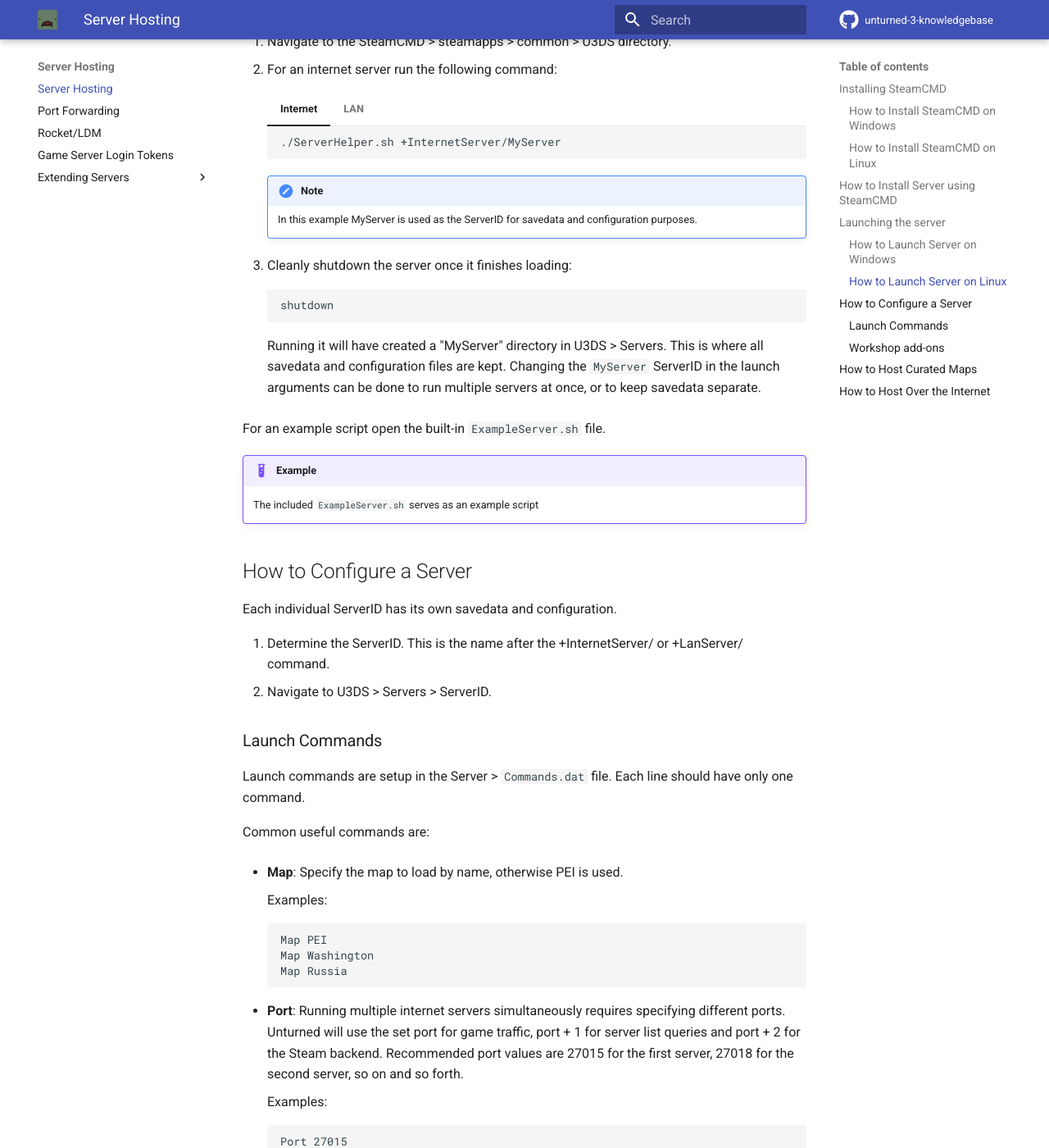
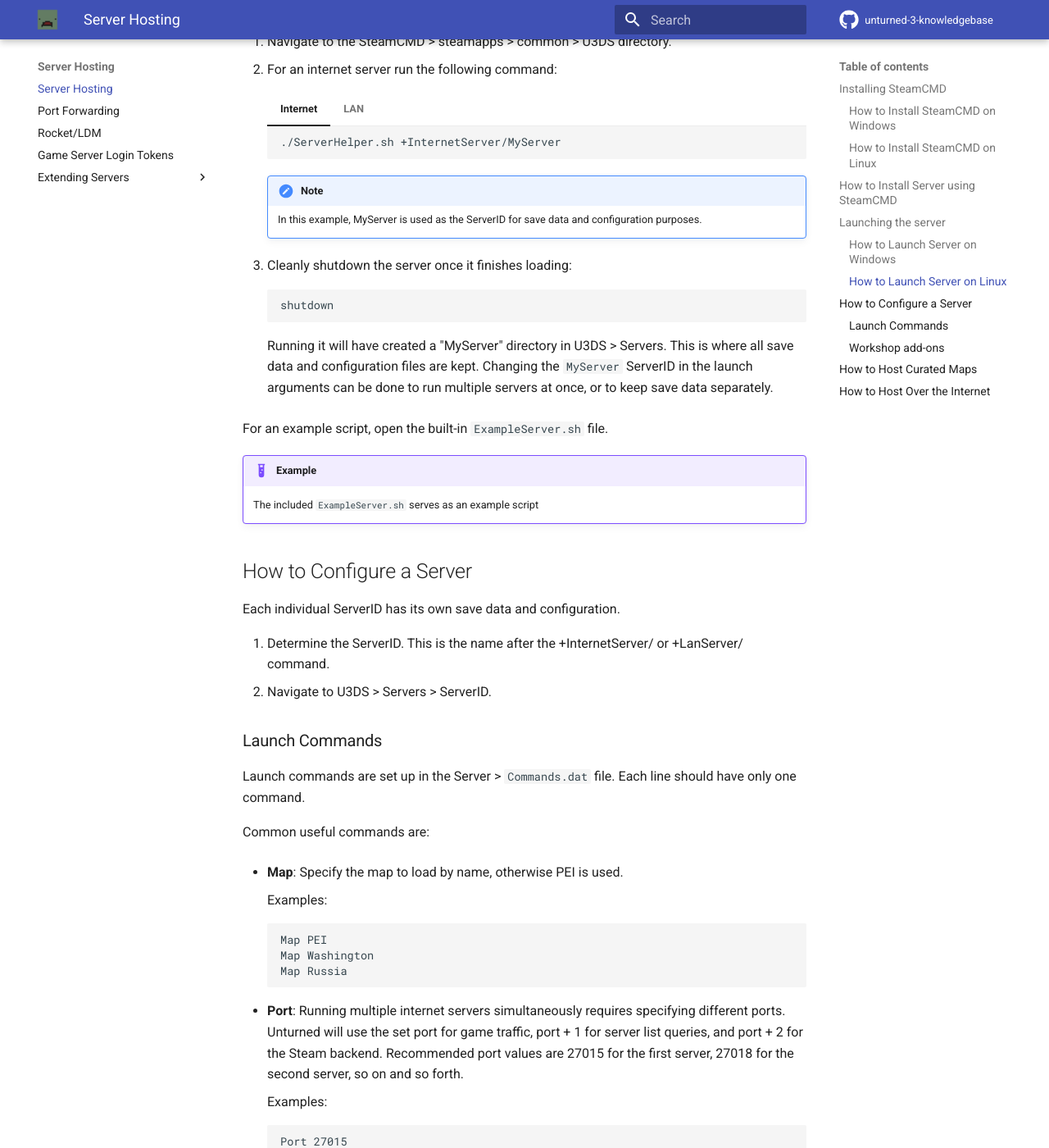
Before and after one commit to unturned-info/unturned-3-knowledgebase, an MkDocs documentation site: the page built from docs/Server Hosting/ServerHosting.md, in a window 1280 px wide and 1400 px high, scrolled down 3174 px. Shown: the whole window at 82% size. Built offline with MkDocs 1.6.1 and Material for MkDocs 9.7.7, drawn with Linux system fonts in a browser that asks for light colours; comment, search, counter and statistics services are not loaded; some of the changed text lies outside the part shown.

Commit message:
grammar/spelling corrections on server hosting page

````diff
--- a/docs/Server Hosting/ServerHosting.md
+++ b/docs/Server Hosting/ServerHosting.md
@@ -4,9 +4,8 @@
 
 ???+ Tip "Windows Server Hosting Tutorial Video"
     A video created by nelson that covers the basics of a windows server setup using the dedicated server app.
-    The video does not cover Linux based hosting or [**Port Forwarding**](docs/../PortForwarding.md) which is *required* for internet accessible servers.
+    The video does not cover Linux-based hosting or [**Port Forwarding**](docs/../PortForwarding.md) which is *required* for internet-accessible servers.
     <iframe width="560" height="315" src="https://www.youtube-nocookie.com/embed/8axVrnSLlx4" frameborder="0" allow="accelerometer; autoplay; clipboard-write; encrypted-media; gyroscope; picture-in-picture" allowfullscreen></iframe>
-
 
 __Multiplatform:__
 
@@ -85,7 +84,7 @@
         ```
 
     !!! note
-        In this example MyServer is used as the ServerID for savedata and configuration purposes.
+        In this example, MyServer is used as the ServerID for save data and configuration purposes.
 
 7. Save your changes.
 8. Double-click the batch script to launch the server.
@@ -93,7 +92,7 @@
 
         shutdown
 
-    Running it will have created a "MyServer" directory in U3DS > Servers. This is where all savedata and configuration files are kept. Changing the `MyServer` ServerID in the batch script can be done to run multiple servers at once, or to keep savedata separate.
+    Running it will have created a "MyServer" directory in U3DS > Servers. This is where all save data and configuration files are kept. Changing the `MyServer` ServerID in the batch script can be done to run multiple servers at once, or to keep save data separately.
 
 !!! example
     The included `ExampleServer.bat` serves as an example script
@@ -114,28 +113,28 @@
         ```
 
     !!! note
-        In this example MyServer is used as the ServerID for savedata and configuration purposes.
+        In this example, MyServer is used as the ServerID for save data and configuration purposes.
 
 3. Cleanly shutdown the server once it finishes loading:
 
         shutdown
 
-    Running it will have created a "MyServer" directory in U3DS > Servers. This is where all savedata and configuration files are kept. Changing the `MyServer` ServerID in the launch arguments can be done to run multiple servers at once, or to keep savedata separate.
+    Running it will have created a "MyServer" directory in U3DS > Servers. This is where all save data and configuration files are kept. Changing the `MyServer` ServerID in the launch arguments can be done to run multiple servers at once, or to keep save data separately.
 
-For an example script open the built-in `ExampleServer.sh` file.
+For an example script, open the built-in `ExampleServer.sh` file.
 !!! example
     The included `ExampleServer.sh` serves as an example script
 
 ## How to Configure a Server
 
-Each individual ServerID has its own savedata and configuration.
+Each individual ServerID has its own save data and configuration.
 
 1. Determine the ServerID. This is the name after the +InternetServer/ or +LanServer/ command.
 2. Navigate to U3DS > Servers > ServerID.
 
 ### Launch Commands
 
-Launch commands are setup in the Server > `Commands.dat` file. Each line should have only one command.
+Launch commands are set up in the Server > `Commands.dat` file. Each line should have only one command.
 
 Common useful commands are:
 
@@ -147,7 +146,7 @@
         Map Washington
         Map Russia
 
-- __Port__: Running multiple internet servers simultaneously requires specifying different ports. Unturned will use the set port for game traffic, port + 1 for server list queries and port + 2 for the Steam backend. Recommended port values are 27015 for the first server, 27018 for the second server, so on and so forth.
+- __Port__: Running multiple internet servers simultaneously requires specifying different ports. Unturned will use the set port for game traffic, port + 1 for server list queries, and port + 2 for the Steam backend. Recommended port values are 27015 for the first server, 27018 for the second server, so on and so forth.
 
     Examples:
 
@@ -155,15 +154,15 @@
         Port 27018
 
 - __Name__: Name of the server on the server list; set as "Unturned" by default.
-- __Password__: Requires password to join server. Note that password is only SHA1 hashed, so don't use the same password anywhere else.
+- __Password__: Requires password to join the server. Note that the password is only SHA1 hashed, so don't use the same password anywhere else.
 - __Perspective__: Can be set to "First", "Third", "Both", or "Vehicle" to change camera options.
 - __Cheats__: Allows admins to invoke cheat commands like spawning items or vehicles from the chat.
 
-Game rules, listing display, and many other options are available in the `Config.json` file. Game options mirror the in-game Play > Singleplayer > Config menu. This file deserves further documentation, but is not officially documented yet.
+Game rules, listing display, and many other options are available in the `Config.json` file. Game options mirror the in-game Play > Singleplayer > Config menu. This file deserves further documentation but is not officially documented yet.
 
 ### Workshop add-ons
 
-Steam Workshop add-ons (e.g., maps, items, vehicles) are setup in the `WorkshopDownloadConfig.json` file.
+Steam Workshop add-ons (e.g., maps, items, vehicles) are set up in the `WorkshopDownloadConfig.json` file.
 To include a Workshop file on your server:
 
 1. Browse to its web page, for example: [Hawaii](https://steamcommunity.com/sharedfiles/filedetails/?id=1753134636)
@@ -191,7 +190,7 @@
 
 ## How to Host Curated Maps
 
-Curated maps are available as workshop items, so are configured in the `WorkshopDownloadConfig.json` file. During startup the Map command searches installed workshop items for a matching name.
+Curated maps are available as workshop items, so are configured in the `WorkshopDownloadConfig.json` file. During startup, the Map command searches installed workshop items for a matching name.
 
 ???+ info "Curated Map file IDs"
 
````
Also changed, not shown: other parts of docs/Server Hosting/ServerHosting.md (+3 -3 lines).
